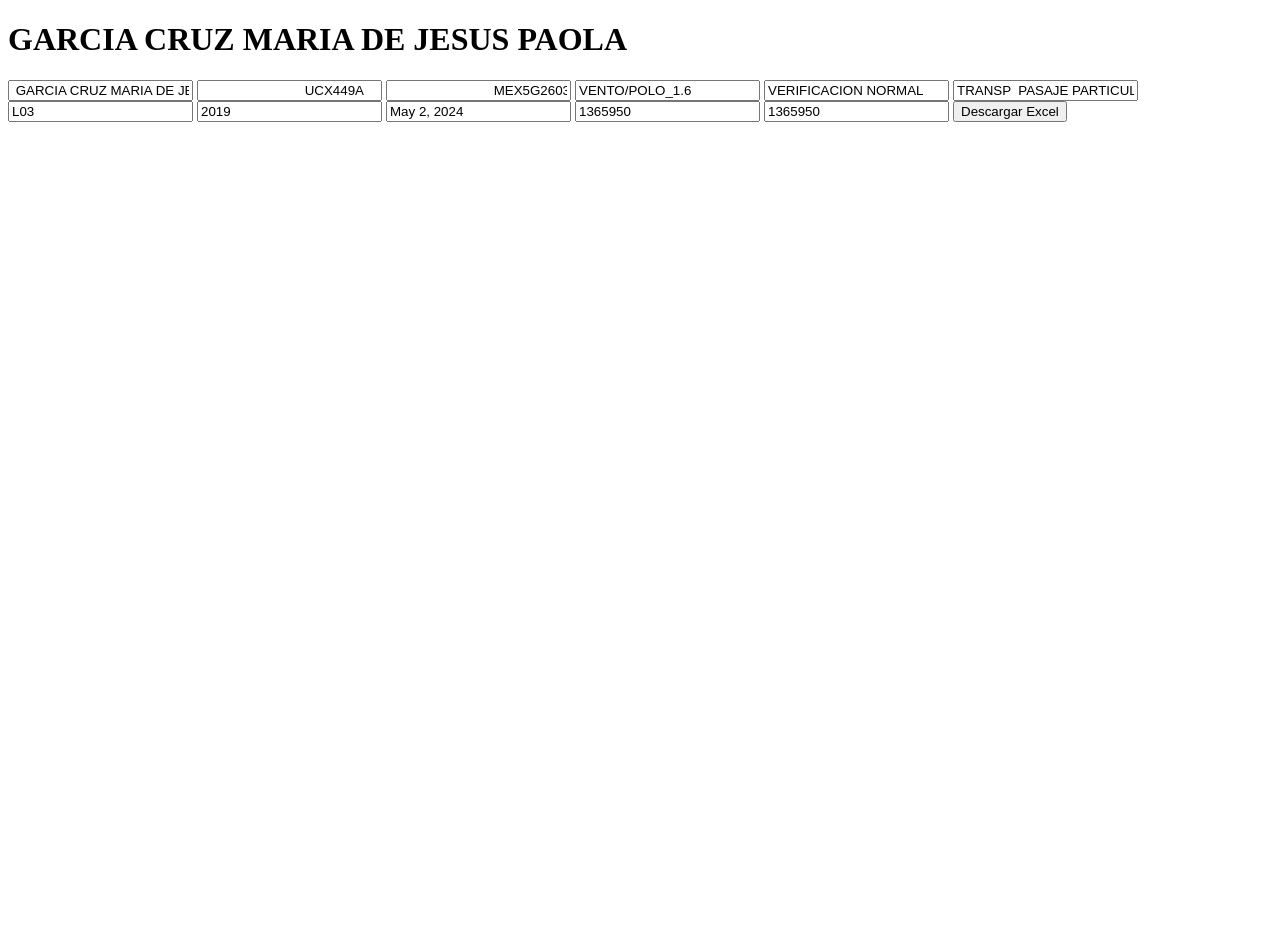
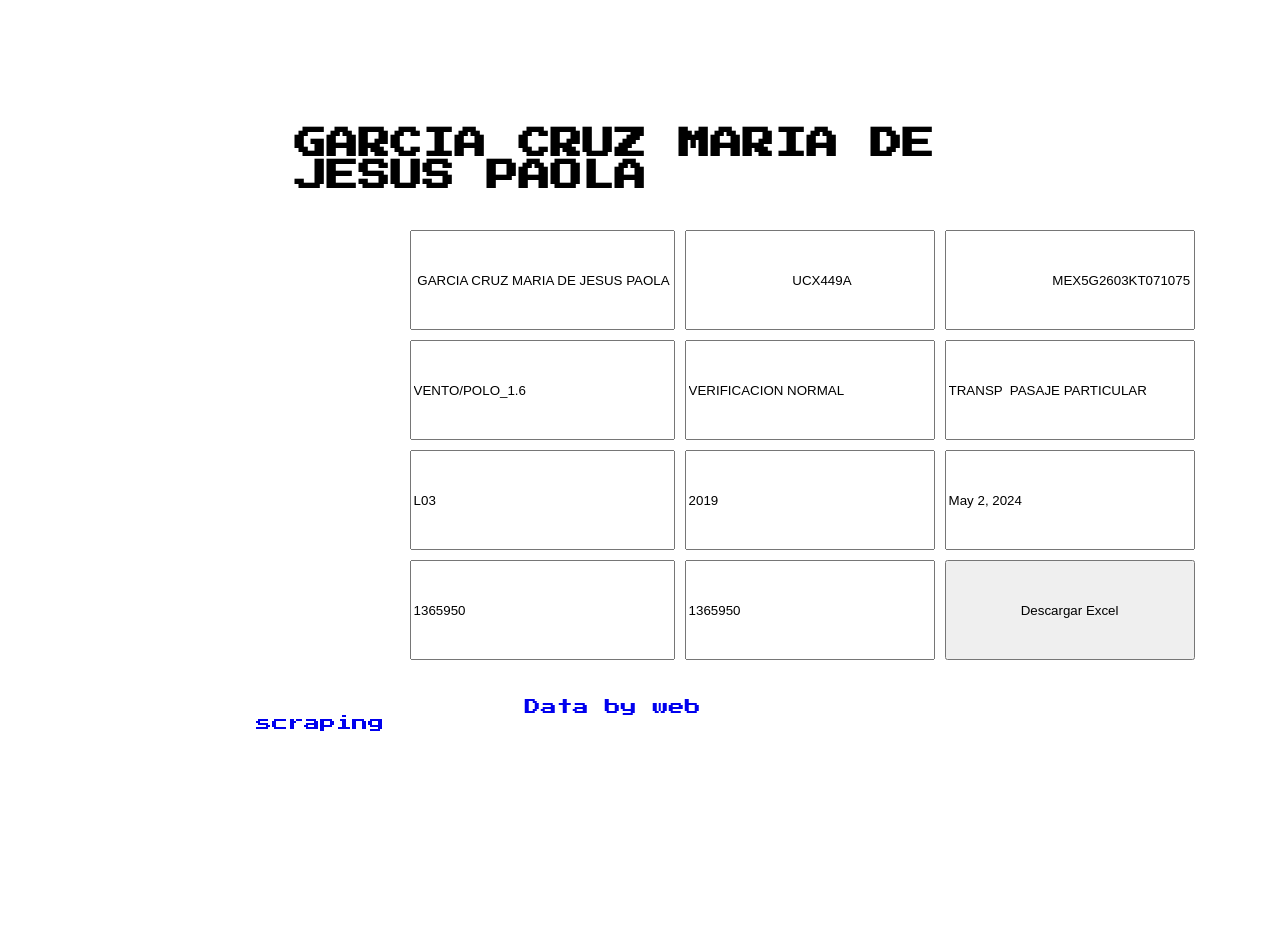
Before and after one commit to JohnCard/Interview, a Django app: page /User/ in a window 1280 px wide. Before the commit the page ends 122 px from the top, so only its background shows below. Run offline with Django 5.2, Linux system fonts and the light colour scheme; data comes from the database, SQL or seed files in the repository; both versions use the stored data as it was after the commit; some libraries are stand-ins or nearby versions.

Commit message:
Adding css

```diff
--- /dev/null
+++ b/scrap/static/main.css
@@ -0,0 +1,31 @@
+*,*:before,*:after{
+    box-sizing: border-box;
+}
+body,html{
+    height: 100%;
+    font-family: 'Press Start 2P', sans-serif;
+}
+
+body{
+    margin: 10% 20%;
+}
+
+a{
+    text-decoration: none;
+}
+
+h1{
+    margin: 5%;
+}
+
+form{
+    display: grid;
+    grid-template-columns: 265px 250px 250px;
+    grid-template-rows: 100px 100px 100px 100px;
+    gap: 10px;
+    margin: 0 20% 5%;
+}
+
+a{
+    margin: 35%;
+}
--- a/scrap/templates/User.html
+++ b/scrap/templates/User.html
@@ -1,8 +1,11 @@
+{% load static %}
 <!DOCTYPE html>
 <html lang="en">
 <head>
     <meta charset="UTF-8">
     <meta name="viewport" content="width=device-width, initial-scale=1.0">
+    <link rel='stylesheet' href="{% static 'main.css' %}">
+    <link href="https://fonts.googleapis.com/css2?family=Press+Start+2P&display=swap" rel="stylesheet">
     <title>Download data</title>
 </head>
 <body>
@@ -28,6 +31,7 @@
         {% comment %} button to download excel file {% endcomment %}
         <button type="button" onclick="downloadExcel()">Descargar Excel</button>
     </form>
+    <a href='/api/vehicles/'>Data by web scraping</a>
 
     <script src="https://cdnjs.cloudflare.com/ajax/libs/xlsx/0.17.4/xlsx.full.min.js"></script>
     <script>
```
Also changed, not shown: db.sqlite3.
